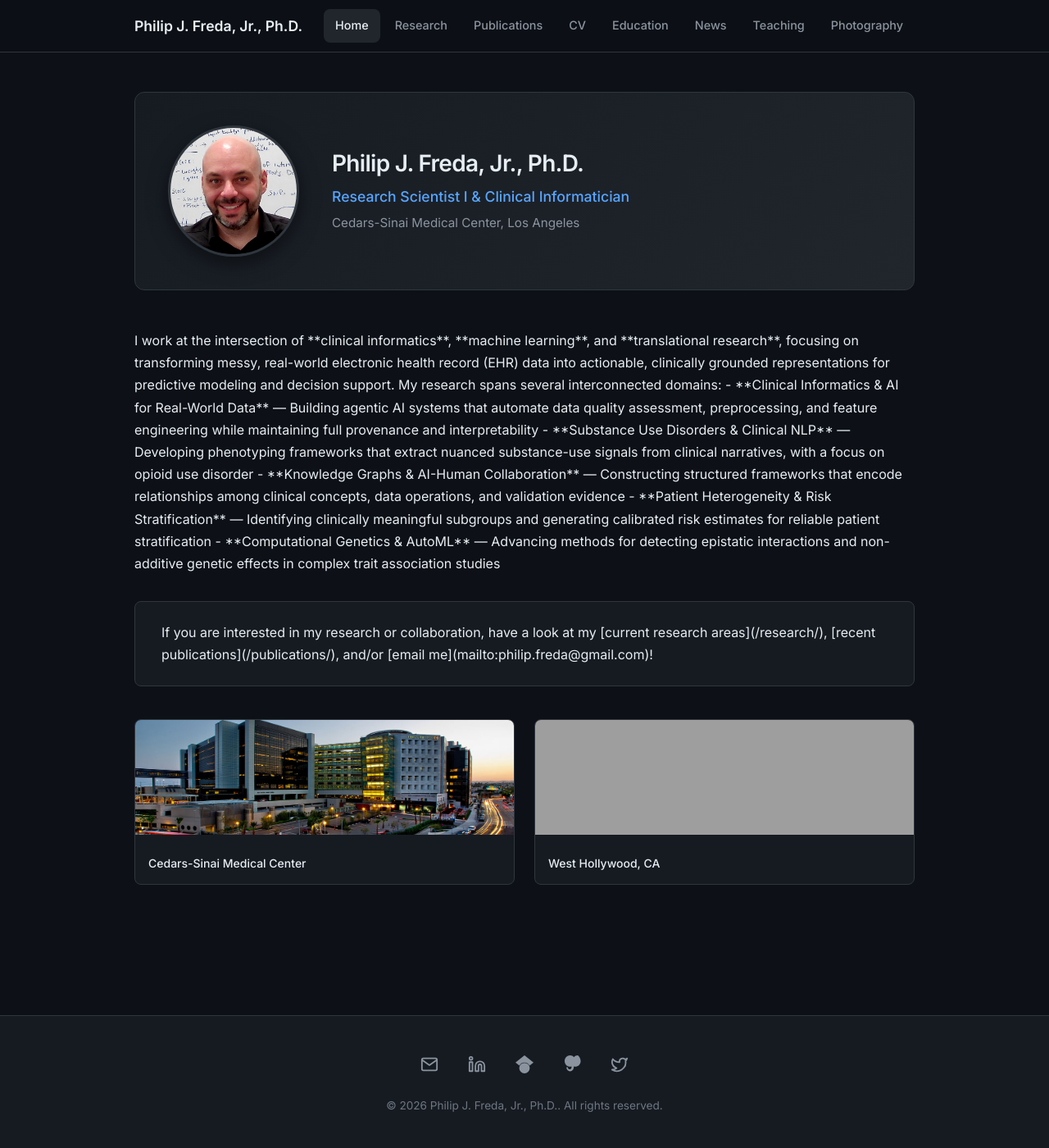
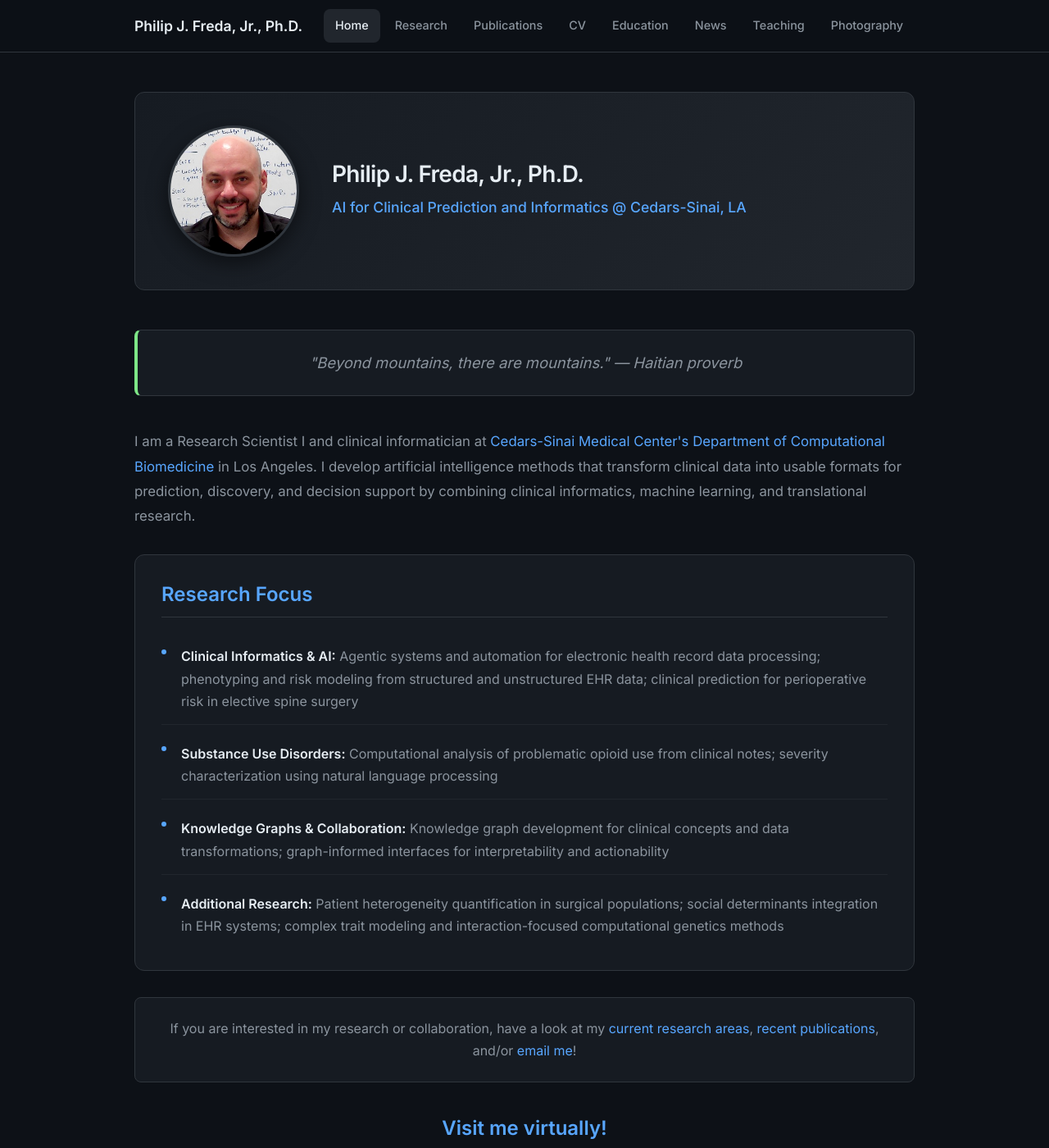
Before and after one commit to pfreda/pfreda.github.io, a Jekyll site: the page built from index.md, in a window 1280 px wide and 1400 px high. Shown: the whole window at 82% size. Built offline with Jekyll 4.4.1, drawn with Linux system fonts in a browser that asks for light colours; some of the changed text lies outside the part shown; grey boxes are pictures that could not be loaded.

Commit message:
Fix landing page and education page layouts
- Added hero quote with Haitian proverb
- Fixed 3-column visit section with location cards
- Added images to education cards with proper flex layout
- Added research highlights section
- Improved responsive design for all new components
- All content now uses proper HTML to avoid markdown issues

Co-Authored-By: Claude Opus 4.5 <noreply@anthropic.com>

```diff
--- a/assets/css/style.css
+++ b/assets/css/style.css
@@ -235,6 +235,19 @@ blockquote {
   font-style: italic;
 }
 
+/* Hero Quote */
+.hero-quote {
+  text-align: center;
+  font-size: 1.15rem;
+  color: var(--color-text-secondary);
+  margin: 0 0 2.5rem 0;
+  padding: 1.5rem 2rem;
+  background: var(--color-bg-secondary);
+  border: 1px solid var(--color-border);
+  border-left: 4px solid var(--color-accent);
+  border-radius: var(--radius-md);
+}
+
 /* ============================================
    Hero Section - Landing Page
    ============================================ */
@@ -332,26 +345,39 @@ blockquote {
   text-align: center;
 }
 
+/* Visit Section */
+.visit-section {
+  margin-top: 2.5rem;
+}
+
+.visit-section h2 {
+  text-align: center;
+  margin-bottom: 1.5rem;
+}
+
 /* Location Cards */
 .location-cards {
   display: grid;
-  grid-template-columns: repeat(2, 1fr);
-  gap: 1.5rem;
+  grid-template-columns: repeat(3, 1fr);
+  gap: 1.25rem;
   margin-top: 1rem;
 }
 
 .location-card {
+  display: block;
   border-radius: var(--radius-md);
   overflow: hidden;
   background: var(--color-bg-secondary);
   border: 1px solid var(--color-border);
   transition: all var(--transition);
+  text-decoration: none;
 }
 
 .location-card:hover {
   border-color: var(--color-primary);
   transform: translateY(-2px);
   box-shadow: var(--shadow-md);
+  text-decoration: none;
 }
 
 .location-card img {
@@ -367,6 +393,53 @@ blockquote {
   font-size: 0.875rem;
   font-weight: 500;
   color: var(--color-text);
+  text-align: center;
+}
+
+/* Research Highlights */
+.research-highlights {
+  margin-bottom: 2rem;
+  padding: 2rem;
+  background: var(--color-bg-secondary);
+  border: 1px solid var(--color-border);
+  border-radius: var(--radius-lg);
+}
+
+.research-highlights h2 {
+  margin-top: 0;
+  margin-bottom: 1.25rem;
+  padding-bottom: 0.75rem;
+  border-bottom: 1px solid var(--color-border);
+}
+
+.research-highlights ul {
+  list-style: none;
+  padding: 0;
+  margin: 0;
+}
+
+.research-highlights li {
+  padding: 0.875rem 0;
+  padding-left: 1.5rem;
+  position: relative;
+  border-bottom: 1px solid var(--color-border-light);
+  color: var(--color-text-secondary);
+}
+
+.research-highlights li:last-child {
+  border-bottom: none;
+  padding-bottom: 0;
+}
+
+.research-highlights li::before {
+  content: '';
+  position: absolute;
+  left: 0;
+  top: 1.15rem;
+  width: 6px;
+  height: 6px;
+  background: var(--color-primary);
+  border-radius: 50%;
 }
 
 /* ============================================
@@ -470,6 +543,8 @@ blockquote {
    Education
    ============================================ */
 .education-card {
+  display: flex;
+  gap: 2rem;
   padding: 2rem;
   background: var(--color-bg-secondary);
   border: 1px solid var(--color-border);
@@ -482,9 +557,27 @@ blockquote {
   border-color: var(--color-primary);
 }
 
+.education-image {
+  flex-shrink: 0;
+  width: 200px;
+}
+
+.education-image img {
+  width: 100%;
+  height: 140px;
+  object-fit: cover;
+  border-radius: var(--radius-md);
+  border: 1px solid var(--color-border);
+}
+
+.education-content {
+  flex: 1;
+}
+
 .education-card h3 {
   margin: 0 0 0.25rem 0;
   color: var(--color-text);
+  font-size: 1.1rem;
 }
 
 .education-institution {
@@ -499,7 +592,7 @@ blockquote {
   margin-bottom: 1rem;
 }
 
-.education-card p:last-child {
+.education-content p:last-child {
   margin-bottom: 0;
 }
 
@@ -724,6 +817,18 @@ blockquote {
     grid-template-columns: 1fr;
   }
 
+  .education-card {
+    flex-direction: column;
+  }
+
+  .education-image {
+    width: 100%;
+  }
+
+  .education-image img {
+    height: 180px;
+  }
+
   .research-flex,
   .research-flex-reverse {
     flex-direction: column;
--- a/index.md
+++ b/index.md
@@ -8,38 +8,46 @@ show_title: false
   <img src="/assets/images/2023/02/headshot3.jpg" alt="Philip J. Freda, Jr., Ph.D., M.S." class="hero-photo">
   <div class="hero-content">
     <h1>Philip J. Freda, Jr., Ph.D.</h1>
-    <p class="hero-subtitle">Research Scientist I & Clinical Informatician</p>
-    <p class="hero-affiliation">Cedars-Sinai Medical Center, Los Angeles</p>
+    <p class="hero-subtitle">AI for Clinical Prediction and Informatics @ Cedars-Sinai, LA</p>
   </div>
 </div>
 
+<blockquote class="hero-quote">
+  "Beyond mountains, there are mountains." — Haitian proverb
+</blockquote>
+
 <div class="intro-text">
+  <p>I am a Research Scientist I and clinical informatician at <a href="https://www.cedars-sinai.org/">Cedars-Sinai Medical Center's</a> <a href="https://www.cedars-sinai.edu/research/departments-institutes/computational-biomedicine.html">Department of Computational Biomedicine</a> in Los Angeles. I develop artificial intelligence methods that transform clinical data into usable formats for prediction, discovery, and decision support by combining clinical informatics, machine learning, and translational research.</p>
+</div>
 
-I work at the intersection of **clinical informatics**, **machine learning**, and **translational research**, focusing on transforming messy, real-world electronic health record (EHR) data into actionable, clinically grounded representations for predictive modeling and decision support.
-
-My research spans several interconnected domains:
-
-- **Clinical Informatics & AI for Real-World Data** — Building agentic AI systems that automate data quality assessment, preprocessing, and feature engineering while maintaining full provenance and interpretability
-- **Substance Use Disorders & Clinical NLP** — Developing phenotyping frameworks that extract nuanced substance-use signals from clinical narratives, with a focus on opioid use disorder
-- **Knowledge Graphs & AI-Human Collaboration** — Constructing structured frameworks that encode relationships among clinical concepts, data operations, and validation evidence
-- **Patient Heterogeneity & Risk Stratification** — Identifying clinically meaningful subgroups and generating calibrated risk estimates for reliable patient stratification
-- **Computational Genetics & AutoML** — Advancing methods for detecting epistatic interactions and non-additive genetic effects in complex trait association studies
-
+<div class="research-highlights">
+  <h2>Research Focus</h2>
+  <ul>
+    <li><strong>Clinical Informatics & AI:</strong> Agentic systems and automation for electronic health record data processing; phenotyping and risk modeling from structured and unstructured EHR data; clinical prediction for perioperative risk in elective spine surgery</li>
+    <li><strong>Substance Use Disorders:</strong> Computational analysis of problematic opioid use from clinical notes; severity characterization using natural language processing</li>
+    <li><strong>Knowledge Graphs & Collaboration:</strong> Knowledge graph development for clinical concepts and data transformations; graph-informed interfaces for interpretability and actionability</li>
+    <li><strong>Additional Research:</strong> Patient heterogeneity quantification in surgical populations; social determinants integration in EHR systems; complex trait modeling and interaction-focused computational genetics methods</li>
+  </ul>
 </div>
 
 <div class="cta-section">
-
-If you are interested in my research or collaboration, have a look at my [current research areas](/research/), [recent publications](/publications/), and/or [email me](mailto:philip.freda@gmail.com)!
-
+  <p>If you are interested in my research or collaboration, have a look at my <a href="/research/">current research areas</a>, <a href="/publications/">recent publications</a>, and/or <a href="mailto:philip.freda@gmail.com">email me</a>!</p>
 </div>
 
-<div class="location-cards">
-  <div class="location-card">
-    <img src="/assets/images/2023/02/about-hero1-v2.jpg" alt="Cedars-Sinai">
-    <span>Cedars-Sinai Medical Center</span>
-  </div>
-  <div class="location-card">
-    <img src="/assets/images/2023/02/west-hollywood-california.jpg" alt="West Hollywood">
-    <span>West Hollywood, CA</span>
+<div class="visit-section">
+  <h2>Visit me virtually!</h2>
+  <div class="location-cards">
+    <a href="https://www.cedars-sinai.org/" class="location-card" target="_blank" rel="noopener">
+      <img src="/assets/images/2023/02/about-hero1-v2.jpg" alt="Cedars-Sinai Medical Center">
+      <span>Cedars-Sinai Medical Center</span>
+    </a>
+    <a href="https://www.pacificdesigncenter.com/" class="location-card" target="_blank" rel="noopener">
+      <img src="/assets/images/2023/02/sfrances_130814_3830-768x512-1.jpg" alt="Pacific Design Center">
+      <span>Pacific Design Center</span>
+    </a>
+    <a href="https://www.weho.org/" class="location-card" target="_blank" rel="noopener">
+      <img src="/assets/images/2023/02/west-hollywood-california.jpg" alt="West Hollywood, CA">
+      <span>West Hollywood, CA</span>
+    </a>
   </div>
 </div>
```
Also changed, not shown: education.md (+36 -16 lines).
